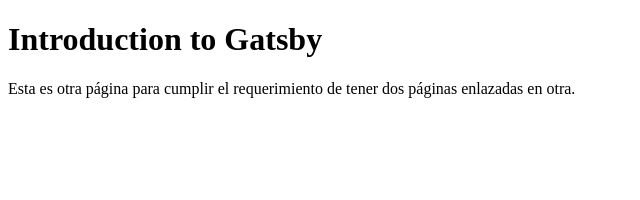
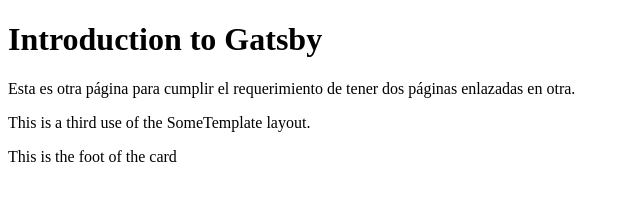
Before and after one commit to alu0101056944/sytwc-gatsby, a Gatsby site in the folder gatsby_page/: page /about in a window 1280 px wide. Shown: the whole page, without its empty margins (0-640 px from the left). Built offline with nearby package versions, Linux system fonts and the light colour scheme; Gatsby itself is replaced by a stand-in of ours.

Commit message:
Template now working.

```diff
--- a/gatsby_page/src/pages/about.js
+++ b/gatsby_page/src/pages/about.js
@@ -1,14 +1,14 @@
 import * as React from 'react';
-// import SomeTemplate from '../templates/sometemplate';
+import SomeTemplate from '../templates/sometemplate';
 
 const About = () => {
   return (
     <main>
       <h1>Introduction to Gatsby</h1>
       <p>Esta es otra página para cumplir el requerimiento de tener dos páginas enlazadas en otra.</p>
-      {/* <SomeTemplate>
+      <SomeTemplate>
         <p>This is a third use of the SomeTemplate layout.</p>
-      </SomeTemplate> */}
+      </SomeTemplate>
     </main>
   )
 }
--- a/gatsby_page/src/pages/example.js
+++ b/gatsby_page/src/pages/example.js
@@ -1,14 +1,14 @@
 import * as React from 'react';
-// import SomeTemplate from '../templates/sometemplate';
+import SomeTemplate from '../templates/sometemplate';
 
 const Example = () => {
   return (
     <main>
       <h1>Introduction to Gatsby</h1>
       <p>Esta es la página example.</p>
-      {/* <SomeTemplate>
+      <SomeTemplate>
         <p>This is more content for the main part of my card component layout.</p>
-      </SomeTemplate> */}
+      </SomeTemplate>
     </main>
   );
 }
--- a/gatsby_page/src/pages/index.js
+++ b/gatsby_page/src/pages/index.js
@@ -1,6 +1,6 @@
 import * as React from 'react';
 import { Link } from 'gatsby'
-// import SomeTemplate from '../templates/sometemplate';
+import SomeTemplate from '../templates/sometemplate';
 import { StaticImage } from 'gatsby-plugin-image';
 
 // Probar a ver si puedo utilizar otros plugins
@@ -13,9 +13,9 @@
       <p>Esta es la página principal.</p>
       <p><Link to="/example">An example</Link></p>
       <p><Link to="/about">About</Link></p>
-      {/* <SomeTemplate>
+      <SomeTemplate>
         <p>This is the content I want to insert into the card main</p>
-      </SomeTemplate> */}
+      </SomeTemplate>
     </div>
   )
 }
--- a/gatsby_page/src/templates/sometemplate.js
+++ b/gatsby_page/src/templates/sometemplate.js
@@ -1,16 +1,16 @@
 import * as React from 'react';
 
-// const SomeTemplate = ({children}) => {
-//   return (
-//     <div>
-//       <div>
-//         {children}
-//       </div>
-//       <div>
-//         <p>This is the foot of the card</p>
-//       </div>
-//     </div>
-//   );
-// }
+const SomeTemplate = ({children}) => {
+  return (
+    <div>
+      <div>
+        {children}
+      </div>
+      <div>
+        <p>This is the foot of the card</p>
+      </div>
+    </div>
+  );
+}
 
-// export default SomeTemplate;
+export default SomeTemplate;
```
